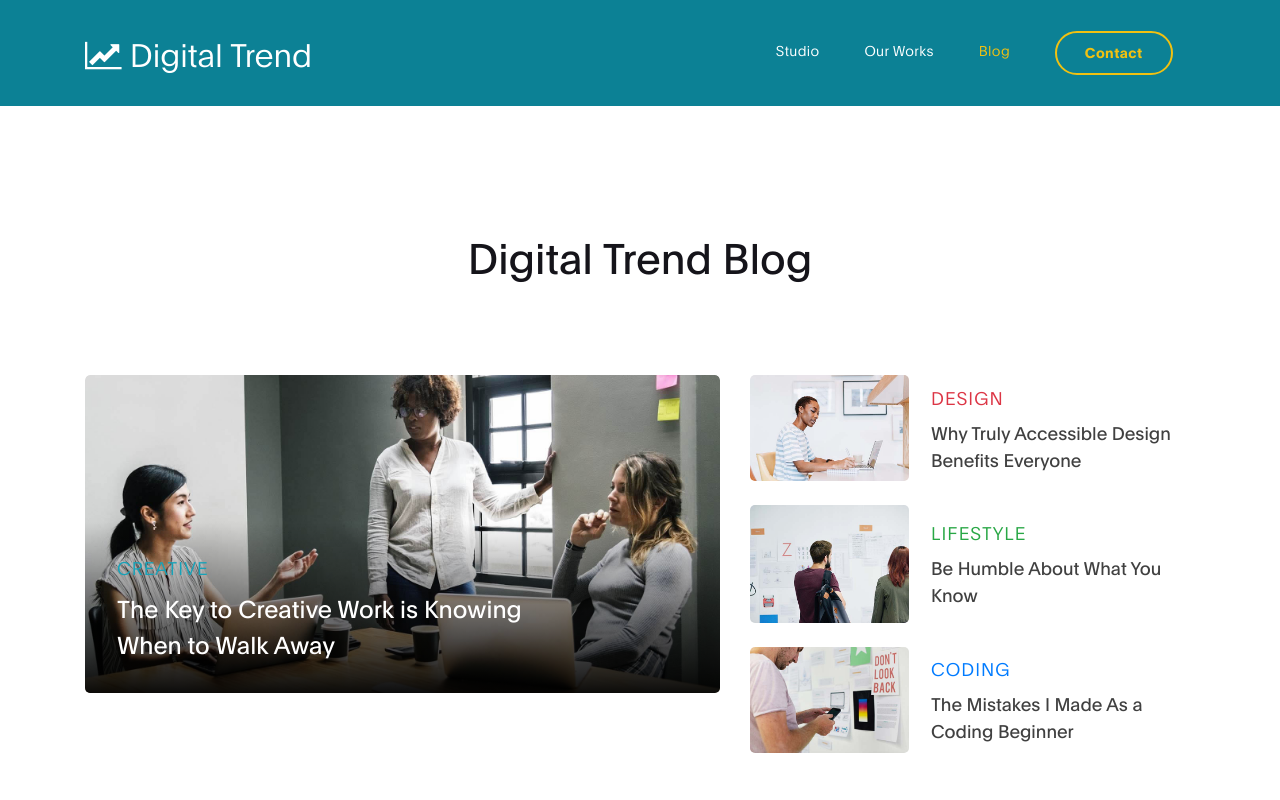
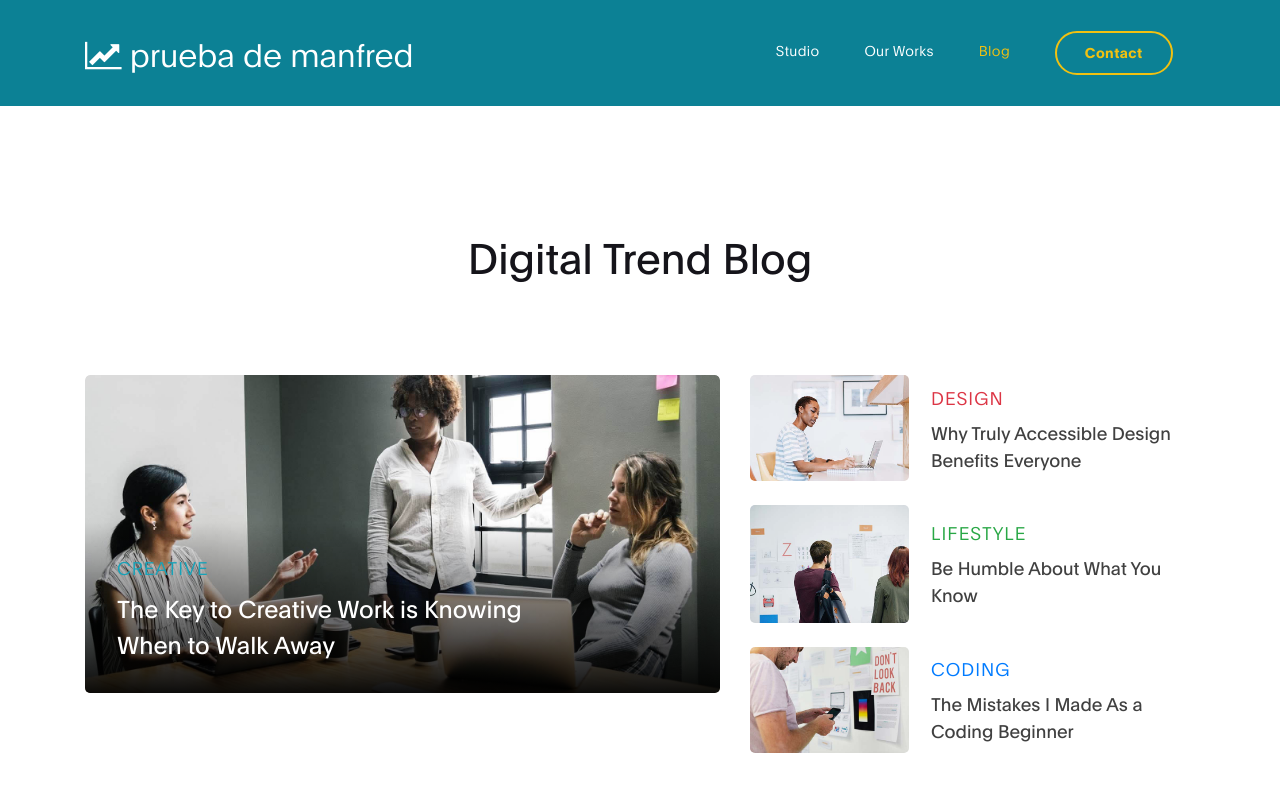
Before and after one commit to PROINSA-LAT/Taller-GitHub, a plain HTML site: page blog.html in a window 1280 px wide. Shown: the top 800 px of the page. Drawn offline with Linux system fonts and the light colour scheme.

Commit message:
commit Manfred

```diff
--- a/blog.html
+++ b/blog.html
@@ -34,7 +34,7 @@ https://templatemo.com/tm-538-digital-trend
         <div class="container">
             <a class="navbar-brand" href="index.html">
               <i class="fa fa-line-chart"></i>
-              Digital Trend
+              prueba de manfred
             </a>
 
             <button class="navbar-toggler" type="button" data-toggle="collapse" data-target="#navbarNav" aria-controls="navbarNav" aria-expanded="false"
```
